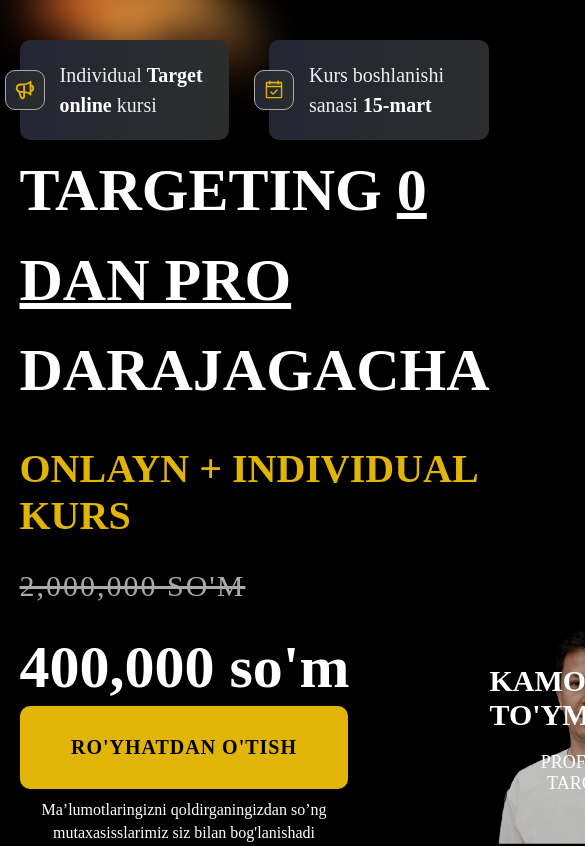
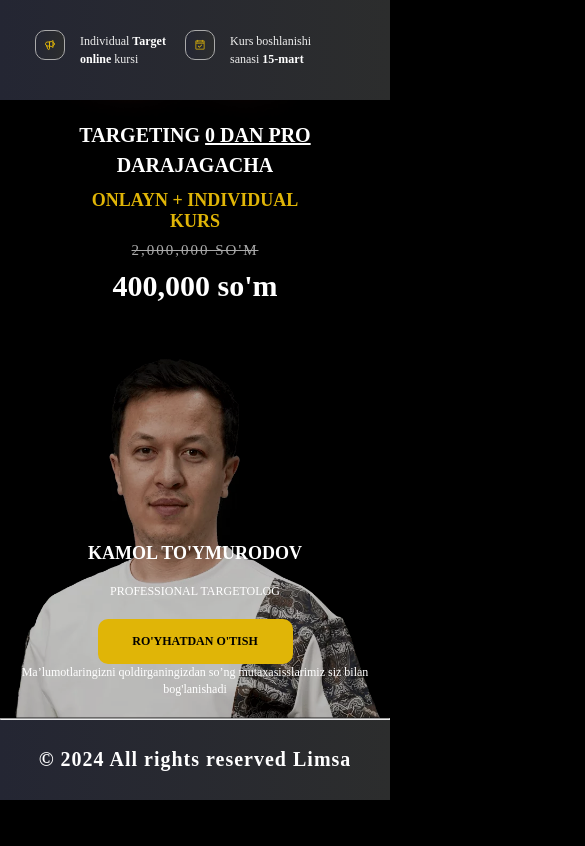
Before and after one commit to nodirbek6903/targetolog, a React (Vite) app: page / in a window 390 px wide. Shown: the top 846 px of the page, 585 px wide, since content can reach past the window. Built offline with nearby package versions, Linux system fonts and the light colour scheme.

Commit message:
component added

```diff
--- a/src/components/Home/Home.jsx
+++ b/src/components/Home/Home.jsx
@@ -9,11 +9,11 @@ const Home = () => {
   return (
     <>
       <Main />
-      <About />
+      {/* <About />
       <Service />
       <Tarif />
       <HomeCard />
-      <Faq />
+      <Faq /> */}
     </>
   );
 };
--- a/src/components/Home/Main/Main.css
+++ b/src/components/Home/Main/Main.css
@@ -3,7 +3,6 @@
   max-width: 1920px;
   margin: 0 auto;
   /* overflow: hidden; */
-  position: relative;
 }
 .mains {
   display: flex;
@@ -11,6 +10,7 @@
   width: 90%;
   margin: 0 auto;
   height: 100vh;
+  position: relative;
 }
 .main-bg-image{
   position: absolute;
@@ -18,6 +18,9 @@
   width: 100%;
   left: -50px;
   z-index: -1;
+}
+.main-btns2{
+  display: none;
 }
 .main-card1{
   display: flex;
@@ -86,8 +89,9 @@
   font-weight: 600;
   text-transform: uppercase;
 }
-.del-text{
-  color: red;
+.del-text1{
+  color: #aaa;
+  font-size: 30px;
   text-transform: uppercase;
   letter-spacing: 2px;
 }
@@ -158,3 +162,302 @@
   text-align: center;
   font-size: 18px;
 }
+@media screen and (max-width:1100px) {
+  .mains{
+    height: auto;
+  }
+  .card1-card{
+    max-width: 200px;
+  }
+  .main-icons{
+    width: 35px;
+    height: 35px;
+  }
+  .card1-text{
+    font-size: 18px;
+  }
+  .text-pro{
+    font-size: 45px;
+  }
+  .card2-text1{
+    font-size: 30px;
+  }
+  .del-text1{
+    font-size: 25px;
+  }
+  .card2-text2{
+    font-size: 45px;
+  }
+  .main-btns{
+    margin-top: 20px;
+  }
+  .main-btns .main-btn{
+    padding: 20px;
+    font-size: 18px;
+  }
+  .main-btn-text{
+    font-size: 16px;
+  }
+  .main-card2-texts{
+    margin-bottom: 20px;
+  }
+  .imgcard-text1{
+    font-size: 25px;
+  }
+  .imgcard-text2{
+    font-size: 15px;
+  }
+}
+@media screen and (max-width:1000px) {
+  .card1-card{
+    max-width: 180px;
+  }
+  .card1-text{
+    font-size: 16px;
+  }
+  .text-pro{
+    font-size: 40px;
+  }
+  .card2-text1{
+    font-size: 25px;
+  }
+  .del-text1{
+    font-size: 25px;
+  }
+  .card2-text2{
+    font-size: 40px;
+  }
+  .main-btns{
+    margin-top: 20px;
+  }
+  .main-btns .main-btn{
+    padding: 15px;
+    font-size: 16px;
+    width: 60%;
+  }
+  .main-btn-text{
+    font-size: 14px;
+    width: 60%;
+  }
+  .main-card2-texts{
+    margin-bottom: 20px;
+  }
+  .imgcard-text1{
+    font-size: 22px;
+  }
+  .imgcard-text2{
+    font-size: 15px;
+  }
+}
+
+@media screen and (max-width:900px) {
+  .mains{
+    flex-direction: column;
+    gap: 20px;
+    width: 100%;
+  }
+  .main-card1{
+    width: 100%;
+    gap: 20px;
+    align-items: center;
+    justify-content: space-between;
+  }
+  .card1-cards{
+    width: 100%;
+    flex-direction: row;
+    margin-top: 0px;
+    justify-content: space-around;
+    background: linear-gradient(90deg, rgb(36, 38, 51), rgb(44, 45, 45));
+  }
+  .card1-card{
+    background: none;
+  }
+  .card2-cards{
+    width: 100%;
+    justify-content: center;
+    gap: 20px;
+  }
+  .card2-card{
+    min-width: 70%;
+    gap: 20px;
+    margin: 0 auto;
+    align-items: center;
+  }
+  .text-pro{
+    width: 100%;
+    font-size: 35px;
+    margin: 0 auto;
+  }
+  .main-btns{
+    width: 100%;
+    margin: 0 auto;
+    justify-content: center;
+    align-items: center;
+  }
+  .main-card2{
+    justify-content: center;
+    align-items: center;
+    max-width: 700px;
+    margin: 0 auto;
+    width: 100%;
+  }
+  .odam-img{
+    position: relative;
+    width: 100%;
+  }
+  .main-card2-texts{
+    position: absolute;
+    bottom: 0;
+  }
+  .imgcard-text1{
+    font-size: 35px;
+  }
+  .imgcard-text2{
+    font-size: 25px;
+  }
+}
+@media screen and (max-width:800px) {
+  .mains{
+    gap: 10px;
+  }
+  .text-pro{
+    font-size: 30px;
+  }
+  .imgcard-text1{
+    font-size: 32px;
+  }
+  .imgcard-text2{
+    font-size: 22px;
+  }
+  .main-card2{
+    max-width: 650px;
+  }
+}
+@media screen and (max-width:600px) {
+  .text-pro{
+    font-size: 25px;
+  }
+  .card2-text1{
+    font-size: 20px;
+  }
+  .main-card2{
+    max-width: 550px;
+  }
+  .imgcard-text1{
+    font-size: 28px;
+  }
+  .imgcard-text2{
+    font-size: 20px;
+  }
+  .main-btns{
+    display: none;
+  }
+  .main-btns2{
+    display: flex;
+    flex-direction: column;
+    margin: 0 auto;
+  }
+  .main-card2-texts{
+    align-items: center;
+  }
+  .main-btns2 a{
+    background: rgb(224, 181, 7);
+    padding: 20px 30px;
+    color: #000;
+    text-decoration: none;
+    text-align: center;
+    width: 70%;
+    margin: 0 auto;
+    border-radius: 10px;
+    font-weight: bold;
+    font-size: 20px;
+    text-transform: uppercase;
+  }
+  .main-btns2 span{
+    text-align: center;
+    width: 90%;
+    margin: 0 auto;
+    font-size: 18px;
+  }
+}
+@media screen and (max-width:500px) {
+  .card1-cards{
+    justify-content: center;
+    gap: 10px;
+  }
+  .card1-card{
+    align-items: center;
+  }
+  .main-icons{
+    width: 30px;
+    height: 30px;
+  }
+  .card1-card{
+    padding: 10px;
+  }
+  .card2-card{
+    min-width: auto;
+    max-width: 80%;
+    gap: 10px;
+  }
+  .text-pro{
+    width: 85%;
+    font-size: 30px;
+    margin: 0 auto;
+    text-align: center;
+  }
+  .card2-text1{
+    text-align: center;
+    width: 80%;
+  }
+  .main-btns2 a{
+    padding: 15px;
+    width: 60%;
+    font-size: 15px;
+  }
+  .imgcard-text1{
+    font-size: 25px;
+  }
+  .imgcard-text2{
+    font-size: 15px;
+  }
+  .main-btns2 span{
+    width: 100%;
+    font-size: 15px;
+  }
+}
+
+@media screen and (max-width:400px) {
+  .card1-card{
+    max-width: 140px;
+  }
+  .card1-text{
+    font-size: 12px;
+  }
+  .text-pro{
+    width: 100%;
+    font-size: 20px;
+  }
+  .card2-text1{
+    font-size: 18px;
+  }
+  .del-text1{
+    font-size: 15px;
+  }
+  .card2-text2{
+    font-size: 30px;
+  }
+  .imgcard-text1{
+    font-size: 18px;
+  }
+  .imgcard-text2{
+    font-size: 12px;
+  }
+  .main-btns2 a{
+    width: 50%;
+    font-size: 12px;
+  }
+  .main-btns2 span{
+    font-size: 12px;
+  }
+}
--- a/src/components/Home/Main/Main.jsx
+++ b/src/components/Home/Main/Main.jsx
@@ -30,7 +30,7 @@ const Main = () => {
                 darajagacha
               </h1>
               <span className="card2-text1">Onlayn + Individual kurs</span>
-              <del className="del-text">{`2,000,000 so'm`}</del>
+              <del className="del-text1">{`2,000,000 so'm`}</del>
               <span className="card2-text2">{`400,000 so'm`}</span>
             </div>
           </div>
@@ -49,6 +49,15 @@ const Main = () => {
           <div className="main-card2-texts">
             <span className="imgcard-text1">{`Kamol To'ymurodov`}</span>
             <span className="imgcard-text2">Professional Targetolog</span>
+            <div className="card3-cards main-btns2">
+            <a href="#kurstarif" className="main-btn">
+              {`Ro'yhatdan o'tish`}
+            </a>
+            <span className="main-btn-text">
+              {`Ma’lumotlaringizni qoldirganingizdan so’ng mutaxasisslarimiz siz
+              bilan bog'lanishadi`}
+            </span>
+          </div>
           </div>
         </div>
       </div>
```
